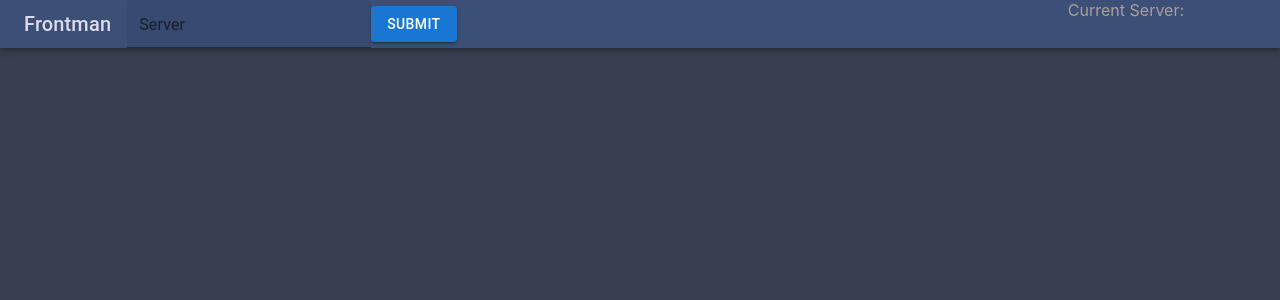
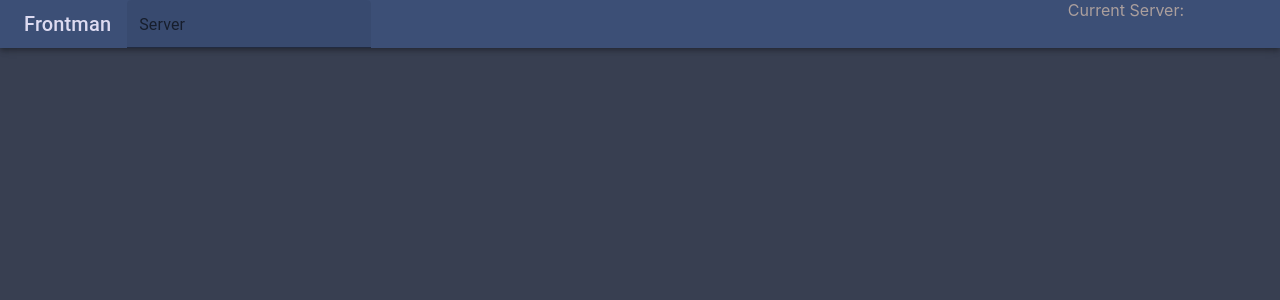
Before and after one commit to GastonGit/Frontman, a React (Create React App) app: page / in a window 1280 px wide. Shown: the top 300 px of the page. Built offline with nearby package versions, Linux system fonts and the light colour scheme.

Commit message:
remove submit button

```diff
--- a/src/components/ServerLogin.tsx
+++ b/src/components/ServerLogin.tsx
@@ -5,7 +5,7 @@ import {
     updateCurrentServer,
     updateFixedServer,
 } from '../features/server/server-slice';
-import { Button, FormControl, Grid, TextField } from '@mui/material';
+import { FormControl, Grid, TextField } from '@mui/material';
 
 function ServerLogin(): JSX.Element {
     const dispatch = useAppDispatch();
@@ -45,13 +45,6 @@ function ServerLogin(): JSX.Element {
                             onChange={handleServerChange}
                             size="small"
                         />
-                        <Button
-                            type="submit"
-                            value="Submit"
-                            variant="contained"
-                        >
-                            Submit
-                        </Button>
                     </FormControl>
                 </form>
             </Grid>
```
